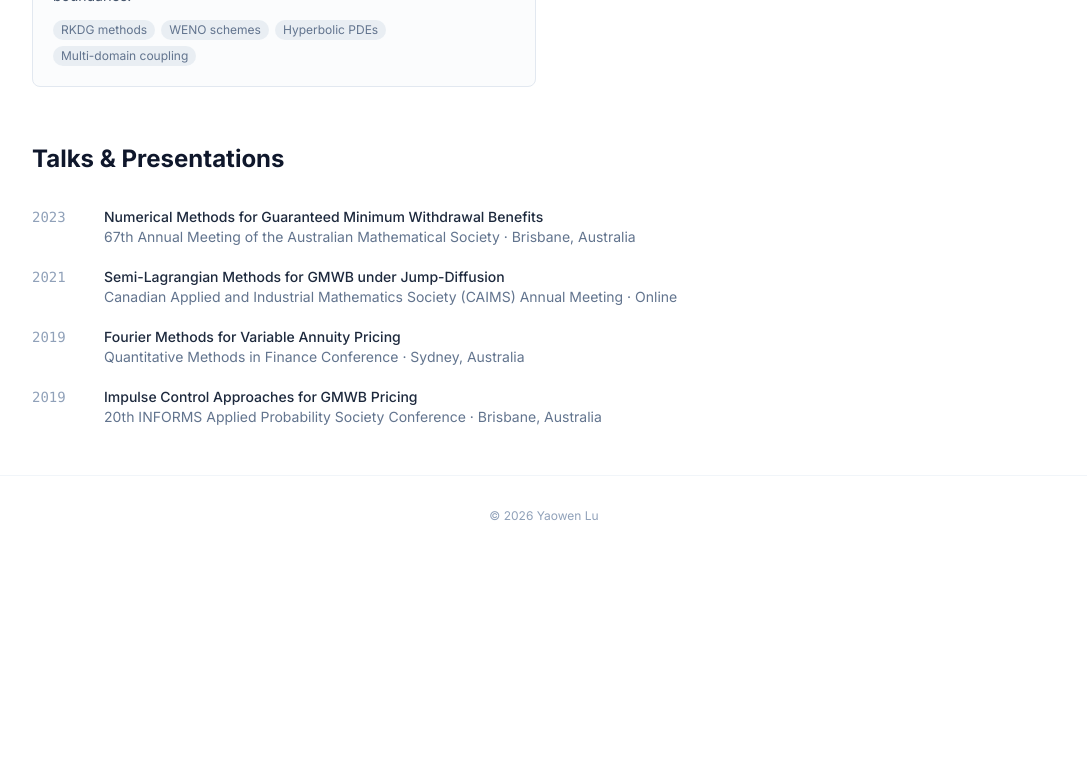
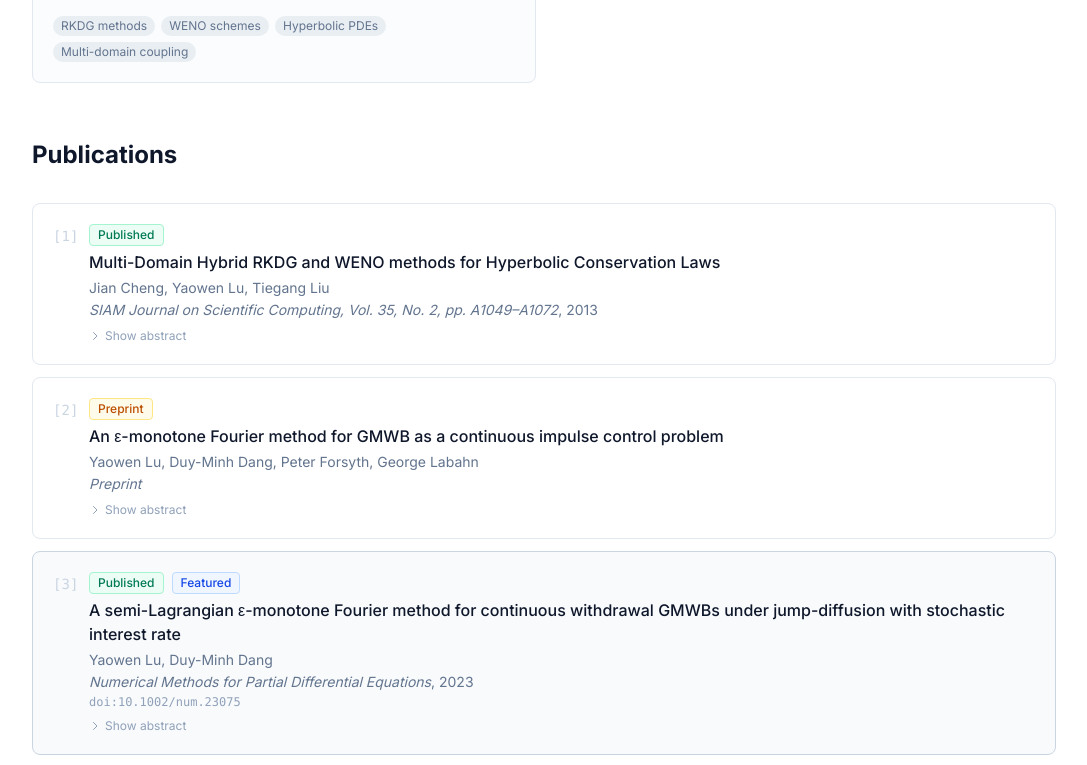
Before and after one commit to yaowen-lu/yaowen-lu.github.io, a Next.js app: page /research in a window 1280 px wide. Shown: the part 860-1625 px from the top of the page, without its empty margins (96-1183 px from the left). Before the commit the page ends 1416 px from the top, so only its background shows below. Built offline with nearby package versions, Linux system fonts and the light colour scheme.

Commit message:
further adjustments

```diff
--- a/src/components/Hero.tsx
+++ b/src/components/Hero.tsx
@@ -8,7 +8,7 @@ const skillGroups = [
   },
   {
     label: "Libraries & tools",
-    items: ["NumPy", "SciPy", "pandas", "scikit-learn", "CVXPY", "Plotly", "Databricks"],
+    items: ["NumPy", "SciPy", "pandas", "CVXPY", "Plotly", "Databricks", "scikit-learn", "PyTorch"],
   },
 ];
 
@@ -43,8 +43,7 @@ export default function Hero() {
               Quantitative Developer · Jacobi Strategies &nbsp;|&nbsp; Adjunct Lecturer · The University of Queensland
             </p>
             <p className="mt-5 text-slate-700 dark:text-slate-300 leading-relaxed max-w-2xl">
-              Yaowen Lu is a Quantitative Developer at Jacobi Strategies, where he builds economic scenario
-              generation models and multi-asset portfolio optimisation tools, and an Adjunct Lecturer at the
+              Yaowen Lu is a Quantitative Developer at Jacobi Strategies, where he builds economic simulation models and multi-asset portfolio optimisation tools, and an Adjunct Lecturer at the
               University of Queensland&rsquo;s School of Mathematics and Physics. He holds a PhD in Computational
               Finance from UQ, with research on numerical methods for guaranteed minimum withdrawal benefits
               published in <em>Numerical Methods for Partial Differential Equations</em> and the{" "}
--- a/src/components/Nav.tsx
+++ b/src/components/Nav.tsx
@@ -6,7 +6,6 @@ import { useState } from "react";
 
 const links = [
   { label: "About", href: "/" },
-  { label: "Publications", href: "/publications" },
   { label: "Research", href: "/research" },
   { label: "Experience", href: "/experience" },
 ];
@@ -18,10 +17,6 @@ export default function Nav() {
   return (
     <header className="sticky top-0 z-50 bg-white/90 dark:bg-slate-900/90 backdrop-blur border-b border-slate-100 dark:border-slate-800">
       <nav className="max-w-5xl mx-auto px-6 py-4 flex items-center justify-between">
-        <Link href="/" className="font-semibold text-slate-800 dark:text-slate-100 tracking-tight">
-          Yaowen Lu
-        </Link>
-
         {/* Desktop links */}
         <ul className="hidden md:flex gap-1 text-sm">
           {links.map((l) => {
--- a/src/components/Publications.tsx
+++ b/src/components/Publications.tsx
@@ -15,7 +15,7 @@ function Badge({ status }: { status: Publication["status"] }) {
   );
 }
 
-function PubCard({ pub, index, total }: { pub: Publication; index: number; total: number }) {
+function PubCard({ pub, index }: { pub: Publication; index: number }) {
   const [open, setOpen] = useState(false);
 
   return (
@@ -26,7 +26,7 @@ function PubCard({ pub, index, total }: { pub: Publication; index: number; total
     }`}>
       <div className="flex gap-3 items-start">
         <span className="mt-0.5 text-slate-300 dark:text-slate-600 font-mono text-sm shrink-0 w-6 text-right">
-          [{total - index}]
+          [{index + 1}]
         </span>
         <div className="flex-1 min-w-0">
           <div className="flex flex-wrap items-center gap-2 mb-1">
@@ -90,7 +90,7 @@ export default function Publications() {
         <h1 className="text-2xl font-bold text-slate-900 dark:text-white mb-8">Publications</h1>
         <ul className="space-y-3">
           {publications.map((p, i) => (
-            <PubCard key={i} pub={p} index={i} total={publications.length} />
+            <PubCard key={i} pub={p} index={i} />
           ))}
         </ul>
       </div>
--- a/src/components/Research.tsx
+++ b/src/components/Research.tsx
@@ -1,5 +1,89 @@
+"use client";
+
+import { useState } from "react";
 import { researchProjects } from "@/data/research";
 import { talks } from "@/data/talks";
+import { publications, type Publication } from "@/data/publications";
+
+function Badge({ status }: { status: Publication["status"] }) {
+  return status === "journal" ? (
+    <span className="inline-flex items-center px-2 py-0.5 rounded text-xs font-medium bg-emerald-50 text-emerald-700 dark:bg-emerald-900/30 dark:text-emerald-400 border border-emerald-200 dark:border-emerald-800">
+      Published
+    </span>
+  ) : (
+    <span className="inline-flex items-center px-2 py-0.5 rounded text-xs font-medium bg-amber-50 text-amber-700 dark:bg-amber-900/30 dark:text-amber-400 border border-amber-200 dark:border-amber-800">
+      Preprint
+    </span>
+  );
+}
+
+function PubCard({ pub, index }: { pub: Publication; index: number }) {
+  const [open, setOpen] = useState(false);
+
+  return (
+    <li className={`rounded-lg border p-5 transition-colors ${
+      pub.featured
+        ? "border-slate-300 dark:border-slate-600 bg-slate-50 dark:bg-slate-800/60"
+        : "border-slate-200 dark:border-slate-700/60 bg-white dark:bg-slate-900"
+    }`}>
+      <div className="flex gap-3 items-start">
+        <span className="mt-0.5 text-slate-300 dark:text-slate-600 font-mono text-sm shrink-0 w-6 text-right">
+          [{index + 1}]
+        </span>
+        <div className="flex-1 min-w-0">
+          <div className="flex flex-wrap items-center gap-2 mb-1">
+            <Badge status={pub.status} />
+            {pub.featured && (
+              <span className="inline-flex items-center px-2 py-0.5 rounded text-xs font-medium bg-blue-50 text-blue-700 dark:bg-blue-900/30 dark:text-blue-400 border border-blue-200 dark:border-blue-800">
+                Featured
+              </span>
+            )}
+          </div>
+
+          {pub.url ? (
+            <a
+              href={pub.url}
+              target="_blank"
+              rel="noopener noreferrer"
+              className="font-medium text-slate-900 dark:text-white hover:text-blue-600 dark:hover:text-blue-400 transition-colors leading-snug"
+            >
+              {pub.title}
+            </a>
+          ) : (
+            <span className="font-medium text-slate-900 dark:text-white leading-snug">{pub.title}</span>
+          )}
+
+          <p className="mt-1 text-sm text-slate-500 dark:text-slate-400">{pub.authors}</p>
+          <p className="mt-0.5 text-sm text-slate-500 dark:text-slate-400">
+            <em>{pub.venue}</em>{pub.status === "journal" ? `, ${pub.year}` : ""}
+          </p>
+          {pub.doi && (
+            <p className="mt-0.5 text-xs text-slate-400 dark:text-slate-500 font-mono">doi:{pub.doi}</p>
+          )}
+
+          {pub.abstract && (
+            <div className="mt-2">
+              <button
+                onClick={() => setOpen((v) => !v)}
+                className="text-xs text-slate-400 hover:text-slate-600 dark:hover:text-slate-300 transition-colors flex items-center gap-1"
+              >
+                <svg className={`w-3 h-3 transition-transform ${open ? "rotate-90" : ""}`} fill="none" stroke="currentColor" viewBox="0 0 24 24">
+                  <path strokeLinecap="round" strokeLinejoin="round" strokeWidth={2} d="M9 5l7 7-7 7" />
+                </svg>
+                {open ? "Hide abstract" : "Show abstract"}
+              </button>
+              {open && (
+                <p className="mt-2 text-sm text-slate-600 dark:text-slate-400 leading-relaxed border-l-2 border-slate-200 dark:border-slate-700 pl-3">
+                  {pub.abstract}
+                </p>
+              )}
+            </div>
+          )}
+        </div>
+      </div>
+    </li>
+  );
+}
 
 export default function Research() {
   return (
@@ -43,9 +127,19 @@ export default function Research() {
           </div>
         </div>
 
+        {/* — Publications — */}
+        <div>
+          <h2 className="text-2xl font-bold text-slate-900 dark:text-white mb-8">Publications</h2>
+          <ul className="space-y-3">
+            {publications.map((p, i) => (
+              <PubCard key={i} pub={p} index={i} />
+            ))}
+          </ul>
+        </div>
+
         {/* — Talks — */}
         <div>
-          <h2 className="text-2xl font-bold text-slate-900 dark:text-white mb-8">Talks & Presentations</h2>
+          <h2 className="text-2xl font-bold text-slate-900 dark:text-white mb-8">Presentations</h2>
           <ul className="space-y-5">
             {talks.map((t, i) => (
               <li key={i} className="flex flex-col sm:flex-row sm:gap-6">
--- a/src/data/experience.ts
+++ b/src/data/experience.ts
@@ -13,7 +13,7 @@ export const experience: ExperienceItem[] = [
     location: "Brisbane, Australia",
     period: "Dec 2022 – Present",
     bullets: [
-      "Develop economic scenario generation models using stochastic and regime-switching frameworks to simulate asset returns, yields, and macroeconomic variables.",
+      "Develop economic simulation models using stochastic and regime-switching frameworks to simulate asset returns, yields, and macroeconomic variables.",
       "Design and maintain a multi-asset portfolio platform focused on scenario simulation and portfolio optimisation.",
       "Collaborate with investment specialists to quantify real-world portfolio design problems and implement practical solutions.",
     ],
--- a/src/data/publications.ts
+++ b/src/data/publications.ts
@@ -11,6 +11,18 @@ export type Publication = {
 };
 
 export const publications: Publication[] = [
+  {
+    title:
+      "Multi-Domain Hybrid RKDG and WENO methods for Hyperbolic Conservation Laws",
+    authors: "Jian Cheng, Yaowen Lu, Tiegang Liu",
+    venue:
+      "SIAM Journal on Scientific Computing, Vol. 35, No. 2, pp. A1049–A1072",
+    year: 2013,
+    status: "journal",
+    abstract:
+      "We present a hybrid numerical framework that combines Runge–Kutta discontinuous Galerkin (RKDG) and weighted essentially non-oscillatory (WENO) methods across multiple spatial domains. The coupling strategy preserves high-order accuracy and the essentially non-oscillatory property near discontinuities, with applications to practical problems with irregular boundary conditions.",
+    url: "https://epubs.siam.org/doi/abs/10.1137/110855156?journalCode=sjoce3",
+  },
   {
     title:
       "An ε-monotone Fourier method for GMWB as a continuous impulse control problem",
@@ -46,16 +58,4 @@ export const publications: Publication[] = [
       "We extend the GMWB pricing framework to guaranteed lifelong withdrawal benefits (GLWBs) with stochastic volatility. A novel numerical integration method is constructed that achieves pointwise convergence under the Heston stochastic volatility model, incorporating the mortality risk inherent in lifetime income products.",
     url: "/epsilon_GLWB_Heston.pdf",
   },
-  {
-    title:
-      "Multi-Domain Hybrid RKDG and WENO methods for Hyperbolic Conservation Laws",
-    authors: "Jian Cheng, Yaowen Lu, Tiegang Liu",
-    venue:
-      "SIAM Journal on Scientific Computing, Vol. 35, No. 2, pp. A1049–A1072",
-    year: 2013,
-    status: "journal",
-    abstract:
-      "We present a hybrid numerical framework that combines Runge–Kutta discontinuous Galerkin (RKDG) and weighted essentially non-oscillatory (WENO) methods across multiple spatial domains. The coupling strategy preserves high-order accuracy and the essentially non-oscillatory property near discontinuities, with applications to practical problems with irregular boundary conditions.",
-    url: "https://epubs.siam.org/doi/abs/10.1137/110855156?journalCode=sjoce3",
-  },
 ];
```
Also changed, not shown: 2 other files (tests, documents, lock files or other folders).
